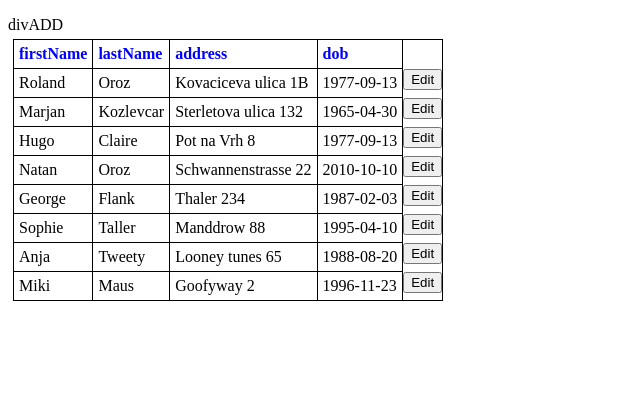
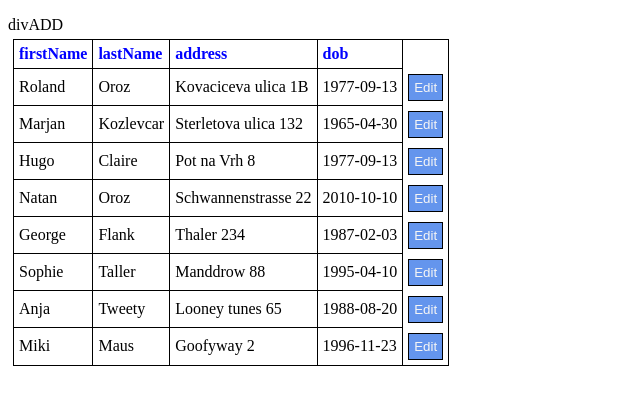
Before and after one commit to RolandOroz/MVC, a plain HTML site: page index.html in a window 1280 px wide. Shown: the whole page, without its empty margins (0-640 px from the left). Drawn offline with Linux system fonts and the light colour scheme.

Commit message:
restructuring OOP

```diff
--- a/View/ui.js
+++ b/View/ui.js
@@ -26,8 +26,9 @@ export default class UI {
 
 
 class TableUser {
-    constructor(tableHeadersNamesArray) {
+    constructor(tableHeadersNamesArray, tableBodyNamesArray) {
         this.tableHeadersNamesArray = Object.keys(tableHeadersNamesArray[0]);
+        this.tableBodyNamesArray = tableBodyNamesArray;
     }
 
     // auto table creation (table header & table body)
@@ -55,7 +56,7 @@ class TableUser {
 
         divEl.append(tableEl);
 
-        userArray.forEach(user => {
+        this.tableBodyNamesArray.forEach(user => {
             let row = document.createElement('tr');
             let btn = document.createElement('button');
             btn.innerText = 'Edit';
@@ -77,7 +78,7 @@ class TableUser {
 
 
 
-let table = new TableUser(userArray);
+let table = new TableUser(userArray, userArray);
 table.init();
 
 
--- a/css/style.css
+++ b/css/style.css
@@ -25,3 +25,18 @@ th:hover, td:hover {
     color: blue;
     font-weight: bold;
 }
+
+.edit_btn {
+    border: 1px solid black;
+    margin: 5px;
+    padding: 5px;
+    margin: 5px;
+    background-color: cornflowerblue;
+    color: whitesmoke;
+    border-collapse: collapse;
+}
+
+.edit_btn:hover {
+    margin: 5px;
+    border-radius: 5px;
+}
```
